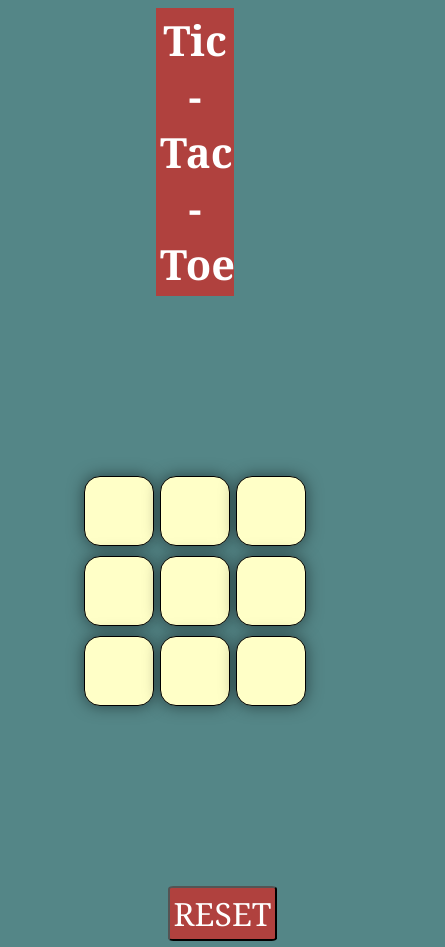
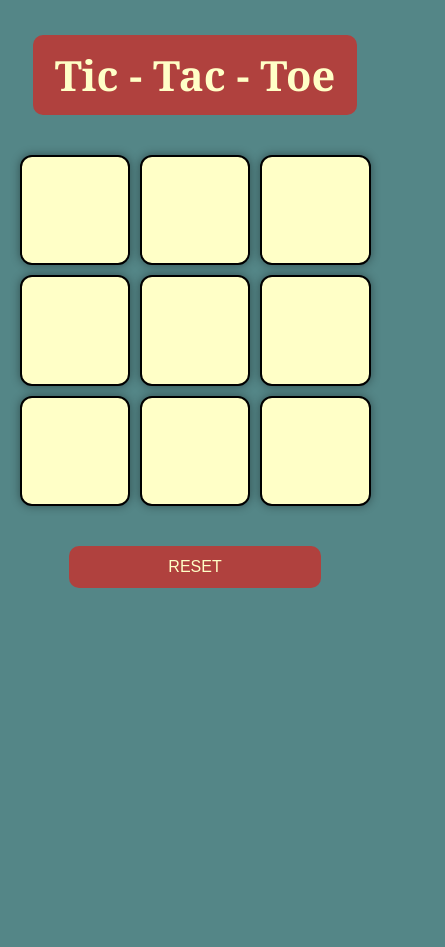
Before and after one commit to Japnoor2407/tic-tac-toe, a plain HTML site: page index.html in a window 390 px wide. Shown: the whole page, 445 px wide, since content can reach past the window. After the commit the page ends 844 px from the top, so only its background shows below. Drawn offline with Linux system fonts and the light colour scheme.

Commit message:
Refactor CSS styles for better layout and responsiveness

```diff
--- a/style.css
+++ b/style.css
@@ -1,94 +1,117 @@
 * {
     margin: 0;
     padding: 0;
+    box-sizing: border-box;
 }
 
 body {
     background-color: #548687;
     text-align: center;
+    font-family: Cambria, Cochin, Georgia, Times, "Times New Roman", serif;
+    padding: 20px;
 }
 
 #heading {
-    padding-top: 2%;
+    display: inline-block;
     background-color: #b0413e;
-    color: white;
-    margin-top: 2%;
-    margin-left: 40%;
-    margin-right: 40%;
-    font-size: 130%;
-    padding: 1% 1% 1% 1%;
-    font-family: Cambria, Cochin, Georgia, Times, 'Times New Roman', serif;
+    color: #FFFFC7;
+    padding: 12px 25px;
+    margin: 20px auto;
+    border-radius: 10px;
+    font-size: clamp(1.3rem, 3vw, 2rem);
 }
 
 .container {
-    height: 70vh;
+    display: flex;
+    justify-content: center;
+    align-items: center;
+    margin: 30px 0;
+}
+
+.game {
+    width: min(90vw, 420px);
+    aspect-ratio: 1;
+    display: grid;
+    grid-template-columns: repeat(3, 1fr);
+    gap: 10px;
+}
+
+.box {
+    width: 100%;
+    aspect-ratio: 1;
+    border-radius: 12px;
+    border: 2px solid black;
+    background-color: #FFFFC7;
+    box-shadow: 0 0 10px rgba(0, 0, 0, 0.4);
+    font-size: clamp(2rem, 8vw, 4rem);
+    cursor: pointer;
+    transition: 0.2s;
+}
+
+.box:hover {
+    transform: scale(1.03);
+}
+
+.O {
+    color: rgb(159, 23, 159);
+}
+
+.X {
+    color: rgb(77, 118, 15);
+}
+
+#reset {
+    background-color: #b0413e;
+    color: #FFFFC7;
+    border: none;
+    padding: 12px 30px;
+    border-radius: 10px;
+    font-size: clamp(1rem, 2.5vw, 1.5rem);
+    cursor: pointer;
+    margin-top: 20px;
+}
+
+#reset:hover {
+    background-color: #922f2d;
+}
+
+.messageBox {
+    width: min(90vw, 420px);
+    min-height: 180px;
+    margin: 30px auto;
+    background-color: #FFFFC7;
+    color: #105758;
+    border-radius: 12px;
+    box-shadow: 0 0 10px rgba(0, 0, 0, 0.3);
+
     display: flex;
     justify-content: center;
     align-items: center;
 
+    padding: 20px;
+    text-align: center;
+    font-size: clamp(1.5rem, 5vw, 3rem);
 }
-
-.game {
-    height: 60vmin;
-    width: 60vmin;
-    display: flex;
-    flex-wrap: wrap;
-    justify-content: center;
-    align-items: center;
-    gap: 1.5vmin;
-
-}
-
-.box {
-    height: 18vmin;
-    width: 18vmin;
-    border-radius: 1rem;
-    border: 1px solid black;
-    box-shadow: 0 0 1rem rgba(0, 0, 0, 0.5);
-    background-color: #FFFFC7;
-    color: black;
-    font-size: 8vmin;
-}
-
-.O{
-    color: rgb(159, 23, 159);
-}
-.X{
-    color: rgb(77, 118, 15);
-}
-
-#reset {
-    padding: 1rem;
-    background-color: #b0413e;
-    color: white;
-    margin-bottom: 1.5%;
-    margin-left: 43%;
-    margin-right: 43%;
-    font-size: 200%;
-    padding: 1% 1% 1% 1%;
-    font-family: Cambria, Cochin, Georgia, Times, 'Times New Roman', serif;
-    border-radius: 5%;
-}
-
-.messageBox {
-    width: 450px;
-    height: 300px;
-    background-color: #FFFFC7;
-    color: #105758;
-    border-radius: 10px;
-    box-shadow: 0 0 10px rgba(0, 0, 0, 0.3);
-    margin-left: 35%;
-    margin-right: 35%;
-    margin-top: 5%;
-    margin-bottom: 5%;
-    display: flex;
-    justify-content: center;
-    align-items: center;
-    font-size: 3rem;
-
-}
-
 
 .hide {
     display: none;
 }
+
+@media (max-width: 600px) {
+    body {
+        padding: 15px;
+    }
+
+    .container {
+        margin: 20px 0;
+    }
+
+    #heading {
+        width: 90%;
+        padding: 12px;
+    }
+
+    #reset {
+        width: 70%;
+    }
+}
```
